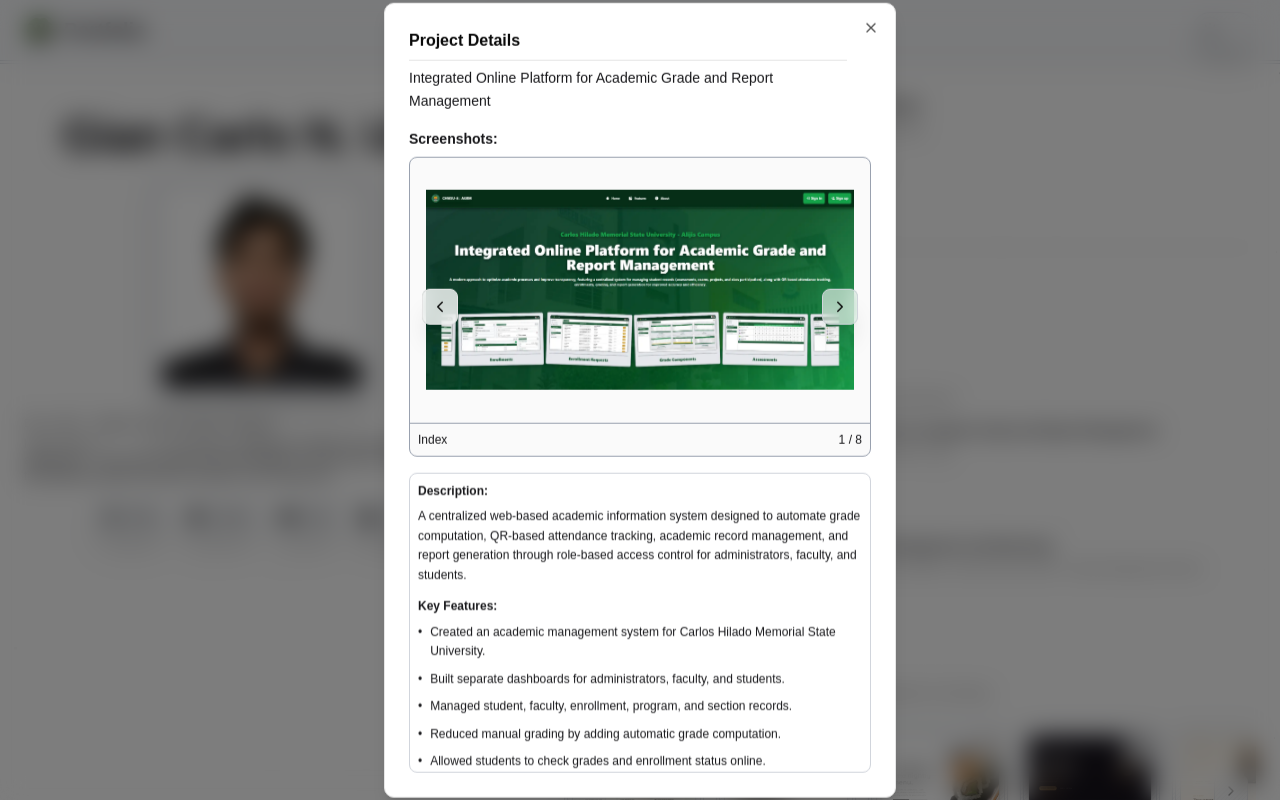
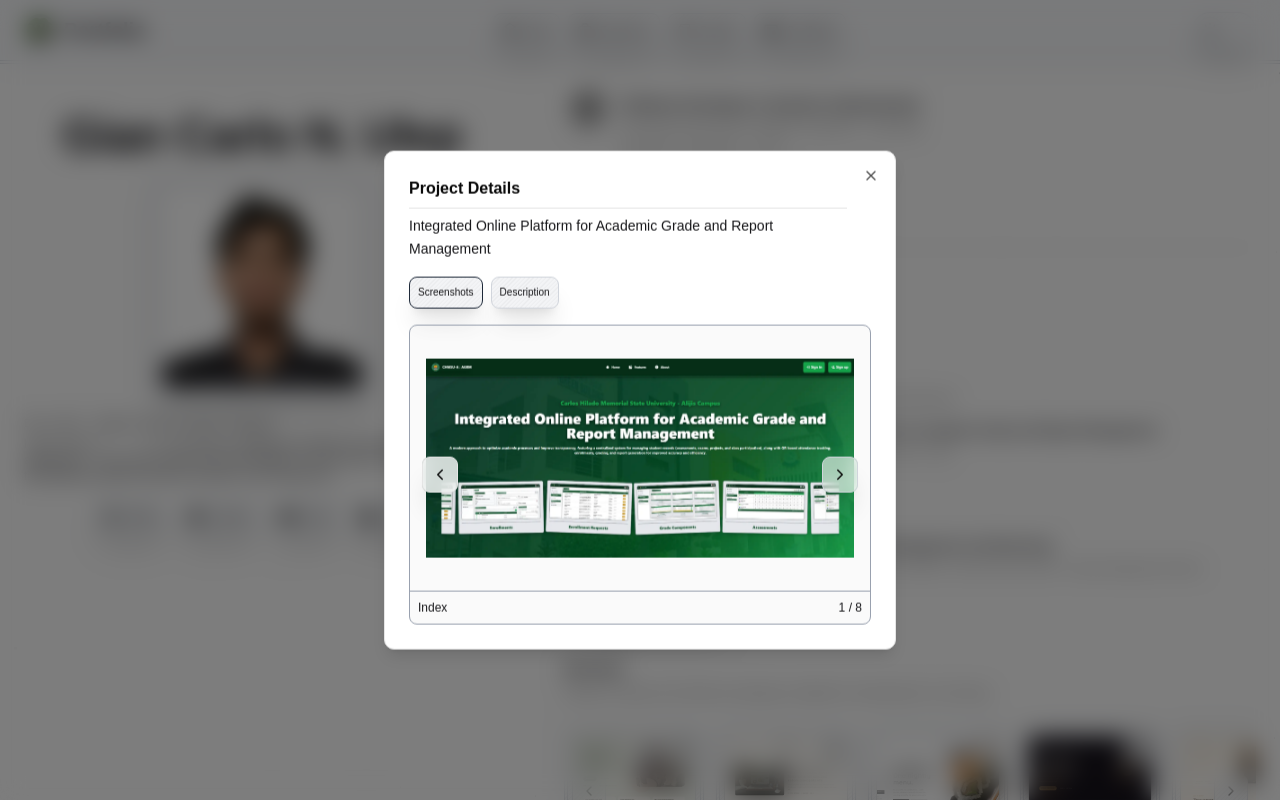
Before and after one commit to Jingjing-20/portfolio, a React (Vite) app: page / in a window 1280 px wide. Both pictures are taken after a click on the button 707 px from the left and 816 px from the top of the page. Shown: the part 372-1172 px from the top of the page. Built offline with nearby package versions, Linux system fonts and the light colour scheme; grey boxes are pictures that could not be loaded.

Commit message:
detailing 39

```diff
--- a/src/components/resume_sections/projects/ProjectDialogs.jsx
+++ b/src/components/resume_sections/projects/ProjectDialogs.jsx
@@ -9,7 +9,19 @@
   'focus-visible:border-ring focus-visible:ring-ring/50 focus-visible:ring-[3px]',
   'disabled:pointer-events-none disabled:opacity-50',
   '[&_svg]:pointer-events-none [&_svg]:shrink-0',
-  'text-sm font-medium cursor-pointer transform hover:-translate-y-1 hover:rotate-3'
+  'text-sm font-medium cursor-pointer transform'
+);
+
+const radioButtonClasses = cn(
+  'shadow-xl inline-flex items-center justify-center gap-2 rounded-md p-2',
+  'bg-textured border border-gray-300 dark:border-white/20',
+  'hover:border-gray-800 dark:hover:border-white/70 transition-all duration-300',
+  'text-sm font-medium cursor-pointer transform hover:-translate-y-1 hover:rotate-3',
+  'disabled:opacity-50 disabled:pointer-events-none'
+);
+
+const radioButtonActiveClasses = cn(
+  'border-gray-800 dark:border-white/70'
 );
 
 function ChevronLeftIcon({ size = 18 }) {
@@ -83,7 +95,12 @@
 
 // Merged Dialog for both Screenshots and Details
 export function ProjectDialog({ project, open, onClose }) {
+  const [activeView, setActiveView] = useState('screenshots');
+
   if (!project) return null;
+
+  const hasScreenshots = project.images && project.images.length > 0;
+
   return (
     <Dialog open={open} onClose={onClose}>
       <DialogPanel className="gap-4 px-2 md:px-0 p-4 md:p-6 max-w-md">
@@ -93,16 +110,61 @@
           <DialogDescription className="text-xs md:text-sm leading-relaxed text-base-content">{project.title}</DialogDescription>
         </div>
 
+        {/* Radio Button Toggle */}
+        <div className="flex gap-2 items-center">
+          <label
+            className={cn(
+              radioButtonClasses,
+              activeView === 'screenshots' && radioButtonActiveClasses,
+              !hasScreenshots && 'opacity-50 pointer-events-none'
+            )}
+          >
+            <input
+              type="radio"
+              name="view"
+              value="screenshots"
+              checked={activeView === 'screenshots'}
+              onChange={() => setActiveView('screenshots')}
+              className="sr-only"
+              disabled={!hasScreenshots}
+            />
+            <span className="text-[8px] md:text-[10px] font-medium text-base-content">Screenshots</span>
+          </label>
+          <label
+            className={cn(
+              radioButtonClasses,
+              activeView === 'description' && radioButtonActiveClasses
+            )}
+          >
+            <input
+              type="radio"
+              name="view"
+              value="description"
+              checked={activeView === 'description'}
+              onChange={() => setActiveView('description')}
+              className="sr-only"
+            />
+            <span className="text-[8px] md:text-[10px] font-medium text-base-content">Description</span>
+          </label>
+        </div>
+
         <div className="space-y-4">
           {/* Screenshots Section */}
-          {project.images && project.images.length > 0 && (
+          {activeView === 'screenshots' && hasScreenshots && (
             <div>
-              <p className="text-xs md:text-sm font-semibold mb-2 text-base-content">Screenshots:</p>
               <ImageCarousel images={project.images} />
             </div>
           )}
 
+          {/* No Screenshots Message */}
+          {activeView === 'screenshots' && !hasScreenshots && (
+            <div className="border border-gray-300 dark:border-white/20 rounded-md p-4 text-center">
+              <p className="text-[10px] md:text-xs text-base-content/70">No screenshots available</p>
+            </div>
+          )}
+
           {/* Details Section */}
+          {activeView === 'description' && (
             <div className="max-h-[300px] overflow-y-auto border border-gray-300 dark:border-white/20 rounded-md">
               <div className="p-1.5 md:p-2 text-[10px] md:text-xs space-y-3 leading-relaxed text-base-content">
                 <div>
@@ -122,6 +184,7 @@
                 </div>
               </div>
             </div>
+          )}
         </div>
       </DialogPanel>
     </Dialog>
```
Lines whose indentation alone changed are shown as unchanged.
